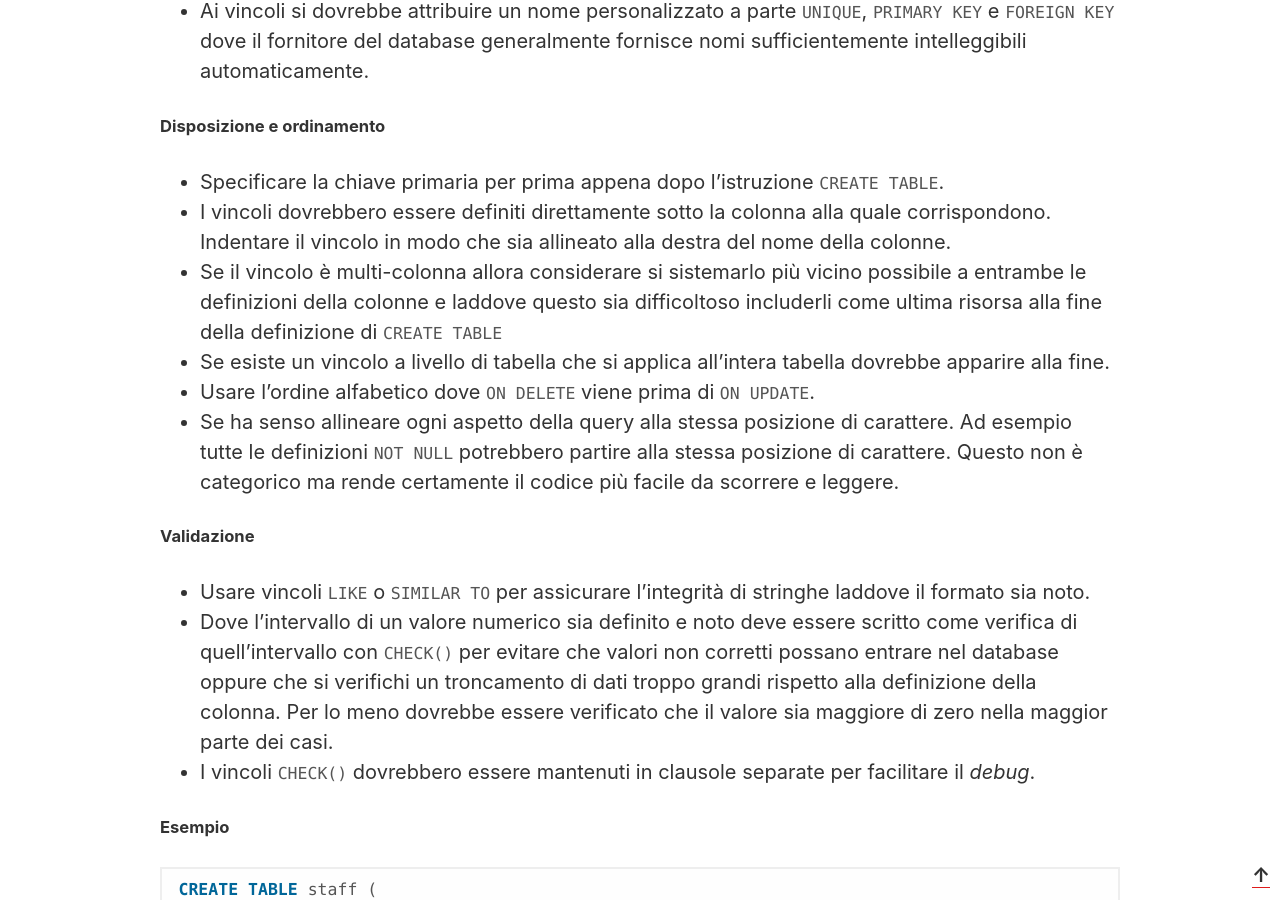
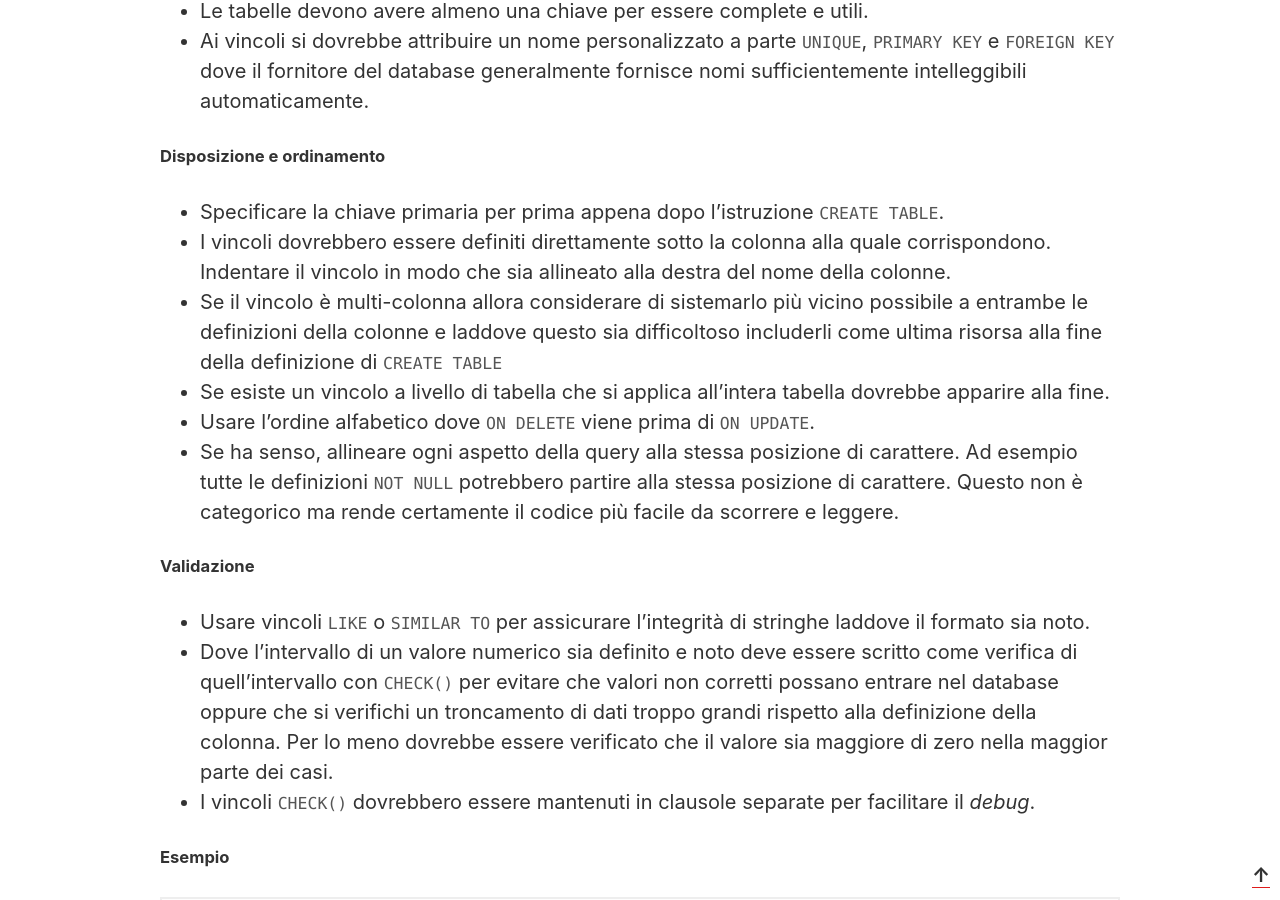
Before and after one commit to treffynnon/sqlstyle.guide, a Jekyll site: the page built from it/sqlstyle.guide.it.md, in a window 1280 px wide and 900 px high, scrolled down 9262 px. Built offline with Jekyll 4.4.1, drawn with Linux system fonts in a browser that asks for light colours; our own code applies the rules of GitHub Pages for plain Markdown files; comment, search, counter and statistics services are not loaded; some of the changed text lies outside the part shown.

Commit message:
Fixed a couple of typos

```diff
--- a/it/sqlstyle.guide.it.md
+++ b/it/sqlstyle.guide.it.md
@@ -306,10 +306,10 @@
 - Specificare la chiave primaria per prima appena dopo l'istruzione `CREATE TABLE`.
 - I vincoli dovrebbero essere definiti direttamente sotto la colonna alla quale corrispondono.
   Indentare il vincolo in modo che sia allineato alla destra del nome della colonne.
-- Se il vincolo è multi-colonna allora considerare si sistemarlo più vicino possibile a entrambe le definizioni della colonne e laddove questo sia difficoltoso includerli come ultima risorsa alla fine della definizione di `CREATE TABLE`
+- Se il vincolo è multi-colonna allora considerare di sistemarlo più vicino possibile a entrambe le definizioni della colonne e laddove questo sia difficoltoso includerli come ultima risorsa alla fine della definizione di `CREATE TABLE`
 - Se esiste un vincolo a livello di tabella che si applica all'intera tabella dovrebbe apparire alla fine.
 - Usare l'ordine alfabetico dove `ON DELETE` viene prima di `ON UPDATE`.
-- Se ha senso allineare ogni aspetto della query alla stessa posizione di carattere. Ad esempio tutte le definizioni `NOT NULL` potrebbero partire alla stessa posizione di carattere. Questo non è categorico ma rende certamente il codice più facile da scorrere e leggere.
+- Se ha senso, allineare ogni aspetto della query alla stessa posizione di carattere. Ad esempio tutte le definizioni `NOT NULL` potrebbero partire alla stessa posizione di carattere. Questo non è categorico ma rende certamente il codice più facile da scorrere e leggere.
 
 ##### Validazione
 
```
Also changed, not shown: other parts of it/sqlstyle.guide.it.md (+2 -2 lines), 1 other file.
